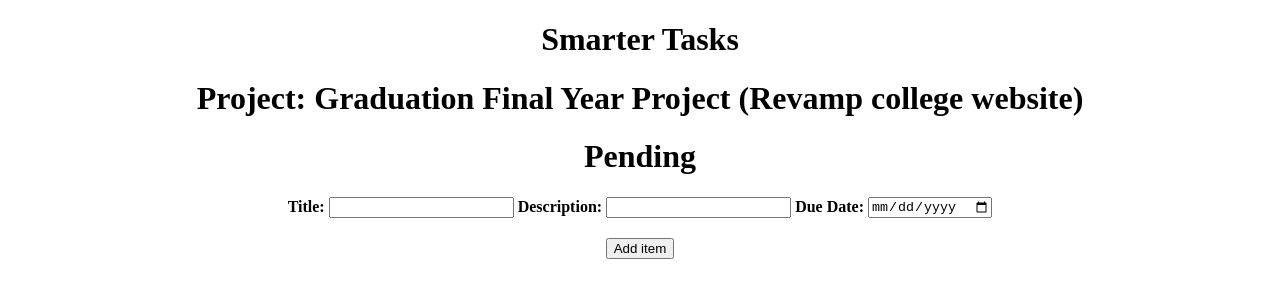
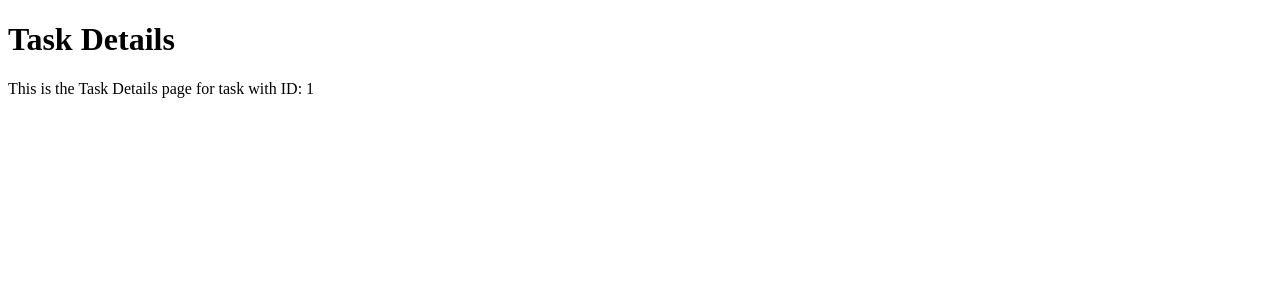
Before and after one commit to Pranshu1902/wd301, a React (Create React App) app in the folder smarter-tasks/: page /tasks/1 in a window 1280 px wide. Shown: the top 300 px of the page. Built offline with nearby package versions, Linux system fonts and the light colour scheme.

Commit message:
added routes

```diff
--- a/smarter-tasks/package.json
+++ b/smarter-tasks/package.json
@@ -10,8 +10,10 @@
     "@types/node": "^16.18.21",
     "@types/react": "^18.0.29",
     "@types/react-dom": "^18.0.11",
+    "@types/react-router-dom": "^5.3.3",
     "react": "^18.2.0",
     "react-dom": "^18.2.0",
+    "react-router-dom": "^6.11.1",
     "react-scripts": "5.0.1",
     "typescript": "^4.9.5",
     "web-vitals": "^2.1.4"
--- a/smarter-tasks/src/App.tsx
+++ b/smarter-tasks/src/App.tsx
@@ -1,10 +1,15 @@
+import HomePage from "./HomePage";
 import TaskApp from "./TaskApp";
+import { Routes, Route } from "react-router-dom";
+import TaskDetailsPage from "./TaskDetailsPage";
 
 function App() {
   return (
-    <div className="App">
-      <TaskApp />
-    </div>
+    <Routes>
+      <Route path="/" element={<HomePage />} />
+      <Route path="/tasks" element={<TaskApp />} />
+      <Route path="/tasks/:id" element={<TaskDetailsPage />} />
+    </Routes>
   );
 }
 
--- /dev/null
+++ b/smarter-tasks/src/HomePage.tsx
@@ -0,0 +1,12 @@
+import React from 'react';
+
+const HomePage: React.FC = () => {
+  return (
+    <div>
+      <h1>Task Manager</h1>
+      <p>Welcome to the Task Manager application!</p>
+    </div>
+  );
+};
+
+export default HomePage;
--- /dev/null
+++ b/smarter-tasks/src/TaskDetailsPage.tsx
@@ -0,0 +1,18 @@
+import React from 'react';
+import { useParams } from 'react-router-dom';
+
+interface TaskDetailsPageParams extends Record<string, string> {
+  id: string;
+}
+
+const TaskDetailsPage: React.FC = () => {
+  const { id } = useParams<TaskDetailsPageParams>();
+  return (
+    <div>
+      <h1>Task Details</h1>
+      <p>This is the Task Details page for task with ID: {id}</p>
+    </div>
+  );
+};
+
+export default TaskDetailsPage;
```
Also changed, not shown: smarter-tasks/src/index.tsx (+7 -6 lines), 2 other files (tests, documents, lock files or other folders).
